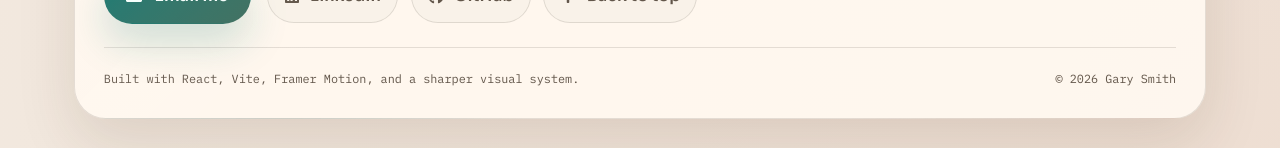
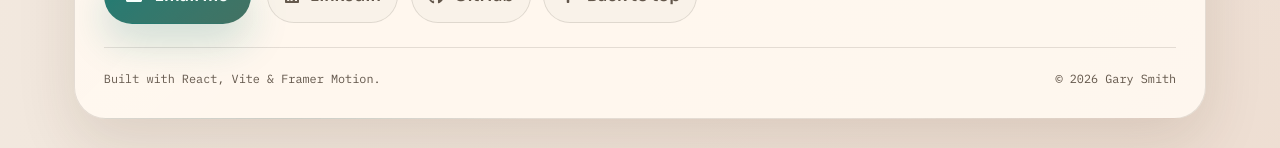
Before and after one commit to miskhill/portfolio2025, a React (Vite) app: page / in a window 1280 px wide. Shown: the part 5701-5849 px from the top of the page. Built offline with nearby package versions, Linux system fonts and the light colour scheme.

Commit message:
Update: Simplify footer build technologies description

```diff
--- a/src/components/footer.tsx
+++ b/src/components/footer.tsx
@@ -79,7 +79,7 @@ export function Footer() {
           </div>
 
           <div className="footer-bottom">
-            <span>Built with React, Vite, Framer Motion, and a sharper visual system.</span>
+            <span>Built with React, Vite & Framer Motion.</span>
             <span>© 2026 Gary Smith</span>
           </div>
         </motion.div>
```
